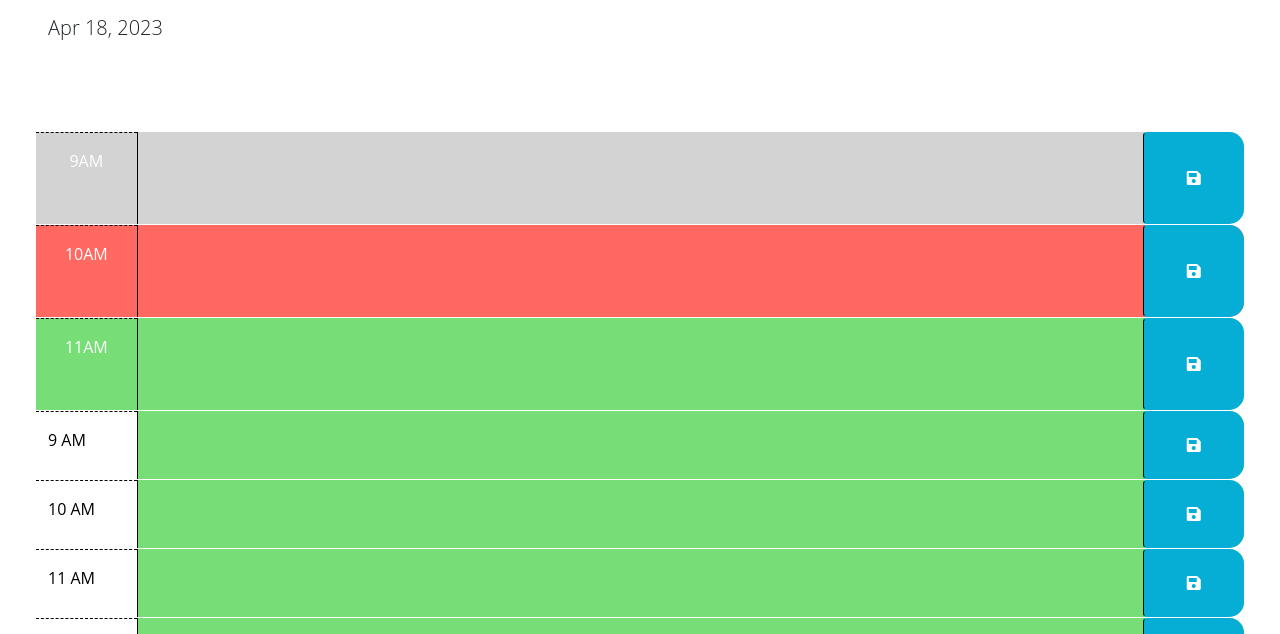
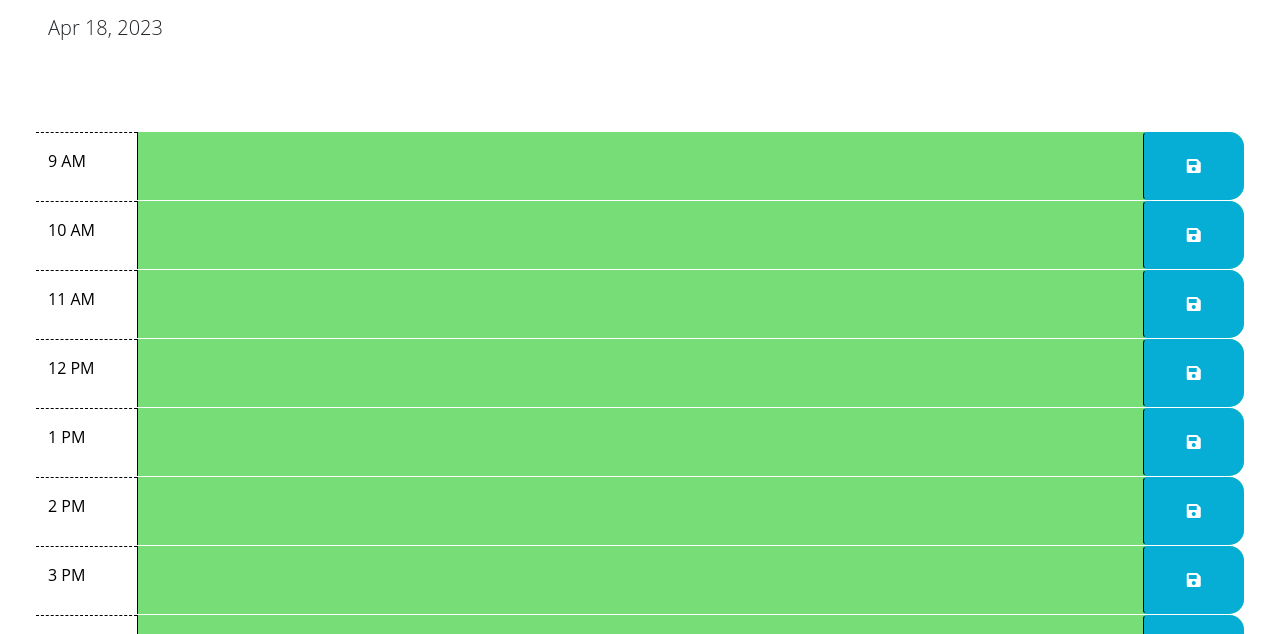
Before and after one commit to aceron2205/day-scheduler-05, a plain HTML site: page Develop/index.html in a window 1280 px wide. Shown: the part 166-800 px from the top of the page. Drawn offline with nearby package versions, Linux system fonts and the light colour scheme.

Commit message:
second review

```diff
--- a/Develop/index.html
+++ b/Develop/index.html
@@ -42,32 +42,32 @@
         -->
 
       <!-- Example of a past time block. The "past" class adds a gray background color. -->
-      <div id="hour-9" class="row time-block past">
+      <!--<div id="hour-9" class="row time-block past">
         <div class="col-2 col-md-1 hour past text-center py-3">9AM</div>
         <textarea class="col-8 col-md-10 description" rows="3"> </textarea>
         <button class="btn saveBtn col-2 col-md-1" aria-label="save">
           <i class="fas fa-save" aria-hidden="true"></i>
         </button>
-      </div>
+      </div>-->
 
       <!-- Example of a present time block. The "present" class adds a red background color. -->
-      <div id="hour-10" class="row time-block present">
+     <!----- <div id="hour-10" class="row time-block present">
         <div class="col-2 col-md-1 hour present text-center py-3">10AM</div>
         <textarea class="col-8 col-md-10 description" rows="3"> </textarea>
         <button class="btn saveBtn col-2 col-md-1" aria-label="save">
           <i class="fas fa-save" aria-hidden="true"></i>
         </button>
-      </div>
+      </div>>
 
-      <!-- Example of a future time block. The "future" class adds a green background color. -->
-      <div id="hour-11" class="row time-block future">
+      <!-Example of a future time block. The "future" class adds a green background color. -->
+     <!---- <div id="hour-11" class="row time-block future">
         <div class="col-2 col-md-1 hour future text-center py-3">11AM</div>
         <textarea class="col-8 col-md-10 description" rows="3"> </textarea>
         <button class="btn saveBtn col-2 col-md-1" aria-label="save">
           <i class="fas fa-save" aria-hidden="true"></i>
         </button>
       </div>
-    </div>
+    </div>--->
 
     <script src="https://cdnjs.cloudflare.com/ajax/libs/jquery/3.2.1/jquery.min.js"></script>
     <script src="https://cdn.jsdelivr.net/npm/dayjs@1.11.3/dayjs.min.js"
--- a/Develop/script.js
+++ b/Develop/script.js
@@ -5,12 +5,10 @@
 console.log(this)
 
 $(function () {
-  var eventText = $("#description");
-  var saveBtn = $("#saveBtn");
+  var eventText = $("textarea.description");
+  var saveBtn = $(".saveBtn");
   var currentDate = $("#currentDay");
-  var pastTime = $("#past");
-  var presentTime = $("#present");
-  var futureTime = $("#future");
+
 
   // Display current date
   var today = dayjs();
@@ -53,6 +51,8 @@ $(function () {
     timeBlockEl.append(hourEl, descriptionEl, saveBtnEl);
     return timeBlockEl;
   }
+
+  var saveBtn = $(".saveBtn");
 
   saveBtn.on("click", function() {
     var hour = $(this).parent().attr("id").replace("hour-", "");
```
